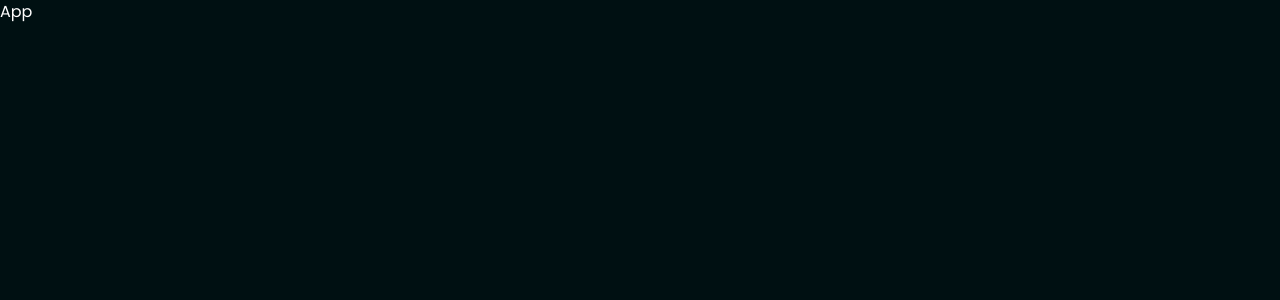
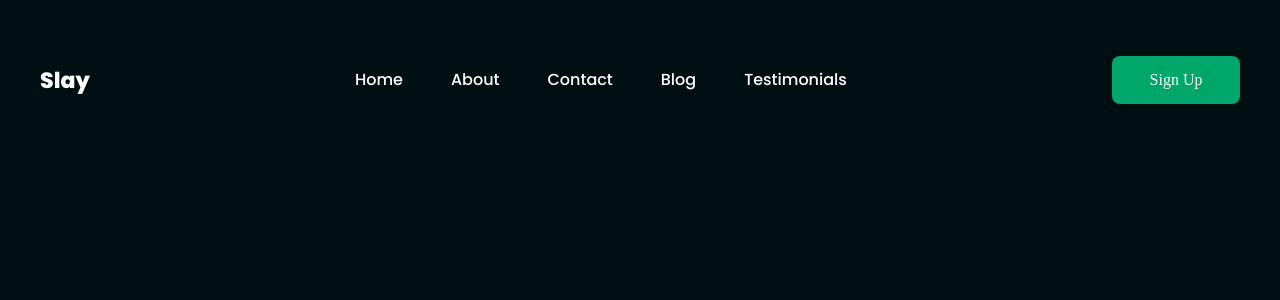
Before and after one commit to Ryan-Foxx/slay-education-landing-page, a React (Vite) app: page / in a window 1280 px wide. Shown: the top 300 px of the page. Built offline with nearby package versions, Linux system fonts and the light colour scheme.

Commit message:
create navbar ui

```diff
--- a/src/App.tsx
+++ b/src/App.tsx
@@ -1,5 +1,11 @@
+import Header from "@components/Header";
+
 function App() {
-    return <div>App</div>;
+    return (
+        <>
+            <Header />
+        </>
+    );
 }
 
 export default App;
--- /dev/null
+++ b/src/components/Header/Header.tsx
@@ -0,0 +1,11 @@
+import NavBar from "@components/NavBar";
+
+function Header() {
+    return (
+        <>
+            <NavBar />
+        </>
+    );
+}
+
+export default Header;
--- /dev/null
+++ b/src/components/Header/index.ts
@@ -0,0 +1 @@
+export { default } from "./Header";
--- /dev/null
+++ b/src/components/NavBar/NavBar.styles.ts
@@ -0,0 +1,8 @@
+import { cva } from "class-variance-authority";
+
+export const navbarContainer = cva("container");
+export const navbar = cva("flex items-center justify-between mt-14");
+export const navbarTitle = cva("font-PoppinsExtraBold text-[22px]");
+export const navbarMenu = cva(
+    "flex *:font-PoppinsMedium *:transition-colors *:hover:text-blue-400 gap-x-12"
+);
--- /dev/null
+++ b/src/components/NavBar/NavBar.tsx
@@ -0,0 +1,38 @@
+import { Button } from "@/ui/Button";
+import {
+    navbarContainer,
+    navbar,
+    navbarTitle,
+    navbarMenu,
+} from "./NavBar.styles";
+
+function NavBar() {
+    return (
+        <div className={navbarContainer()}>
+            <nav className={navbar()}>
+                <h1 className={navbarTitle()}>Slay</h1>
+
+                <ul className={navbarMenu()}>
+                    <li>
+                        <a href="#">Home</a>
+                    </li>
+                    <li>
+                        <a href="#">About</a>
+                    </li>
+                    <li>
+                        <a href="#">Contact</a>
+                    </li>
+                    <li>
+                        <a href="#">Blog</a>
+                    </li>
+                    <li>
+                        <a href="#">Testimonials</a>
+                    </li>
+                </ul>
+                <Button>Sign Up</Button>
+            </nav>
+        </div>
+    );
+}
+
+export default NavBar;
--- /dev/null
+++ b/src/components/NavBar/index.ts
@@ -0,0 +1 @@
+export { default } from "./NavBar";
--- /dev/null
+++ b/src/ui/Button/Button.tsx
@@ -0,0 +1,14 @@
+import { button } from "./variants";
+import type { ButtonProps } from "./types";
+import { cn } from "@/utils/cn";
+
+export function Button({ intent, appearance, size, className, children, ...props }: ButtonProps) {
+    return (
+        <button
+            className={cn(button({ intent, appearance, size }), className)}
+            {...props}
+        >
+            {children}
+        </button>
+    );
+}
--- /dev/null
+++ b/src/ui/Button/index.ts
@@ -0,0 +1,2 @@
+export { Button } from "./Button";
+export type { ButtonProps } from "./types";
--- /dev/null
+++ b/src/ui/Button/types.ts
@@ -0,0 +1,8 @@
+import type { VariantProps } from "class-variance-authority";
+import type { button } from "./variants";
+
+export type ButtonVariantProps = VariantProps<typeof button>;
+
+export interface ButtonProps extends React.ButtonHTMLAttributes<HTMLButtonElement>, ButtonVariantProps {
+    className?: string;
+}
--- /dev/null
+++ b/src/ui/Button/variants.ts
@@ -0,0 +1,28 @@
+import { cva } from "class-variance-authority";
+
+export const button = cva(
+    "rounded-lg font-PoppinsSemibold text-base transition-colors hover:bg-primary/70 hover:cursor-pointer",
+    {
+        variants: {
+            // @ (semantic intent)
+            intent: {
+                primary: "bg-primary",
+            },
+            // @ (style modifier)
+            appearance: {
+                solid: "",
+                outline: "bg-transparent border border-white",
+            },
+            size: {
+                sm: "w-32 h-12",
+                md: "w-40 h-13.25",
+                lg: "w-54.5 h-13.25",
+                xl: "w-50 h-15",
+            },
+        },
+        defaultVariants: {
+            intent: "primary",
+            size: "sm",
+        },
+    }
+);
```
Also changed, not shown: 2 other files (tests, documents, lock files or other folders).
